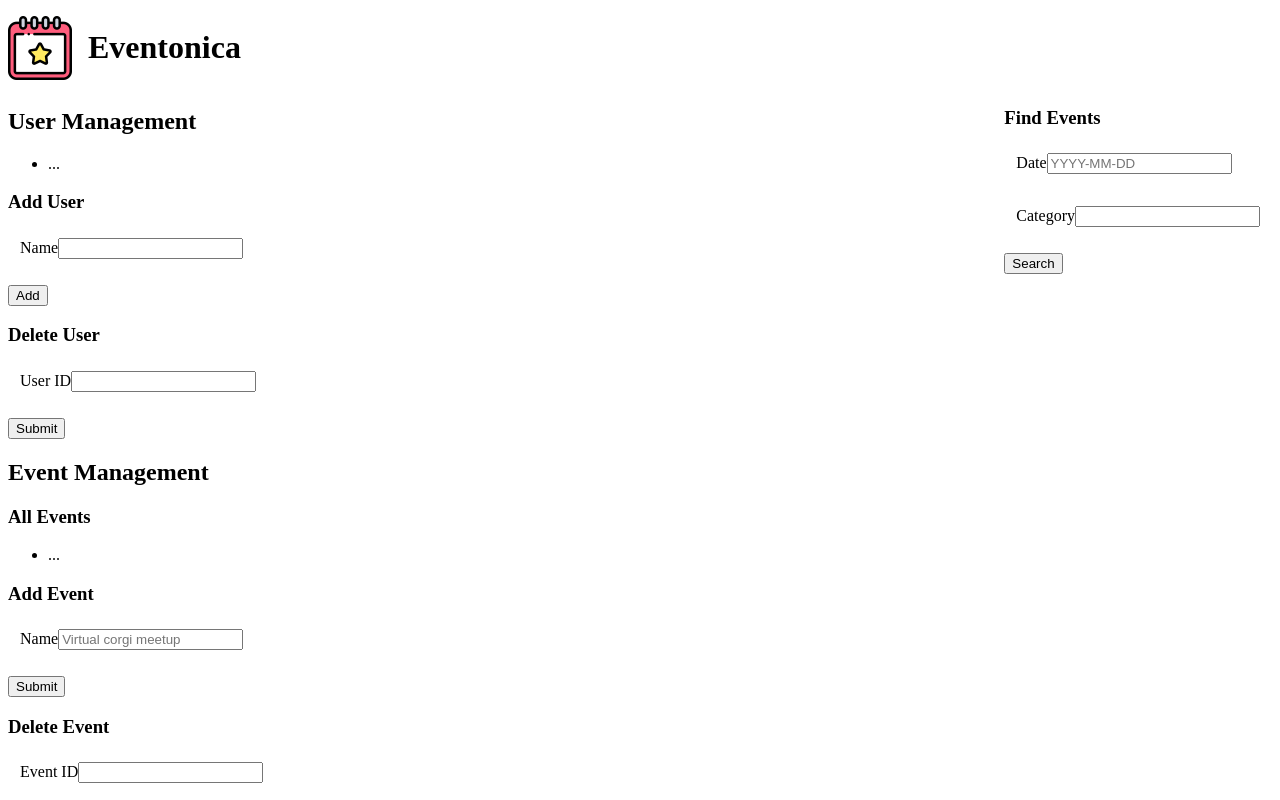
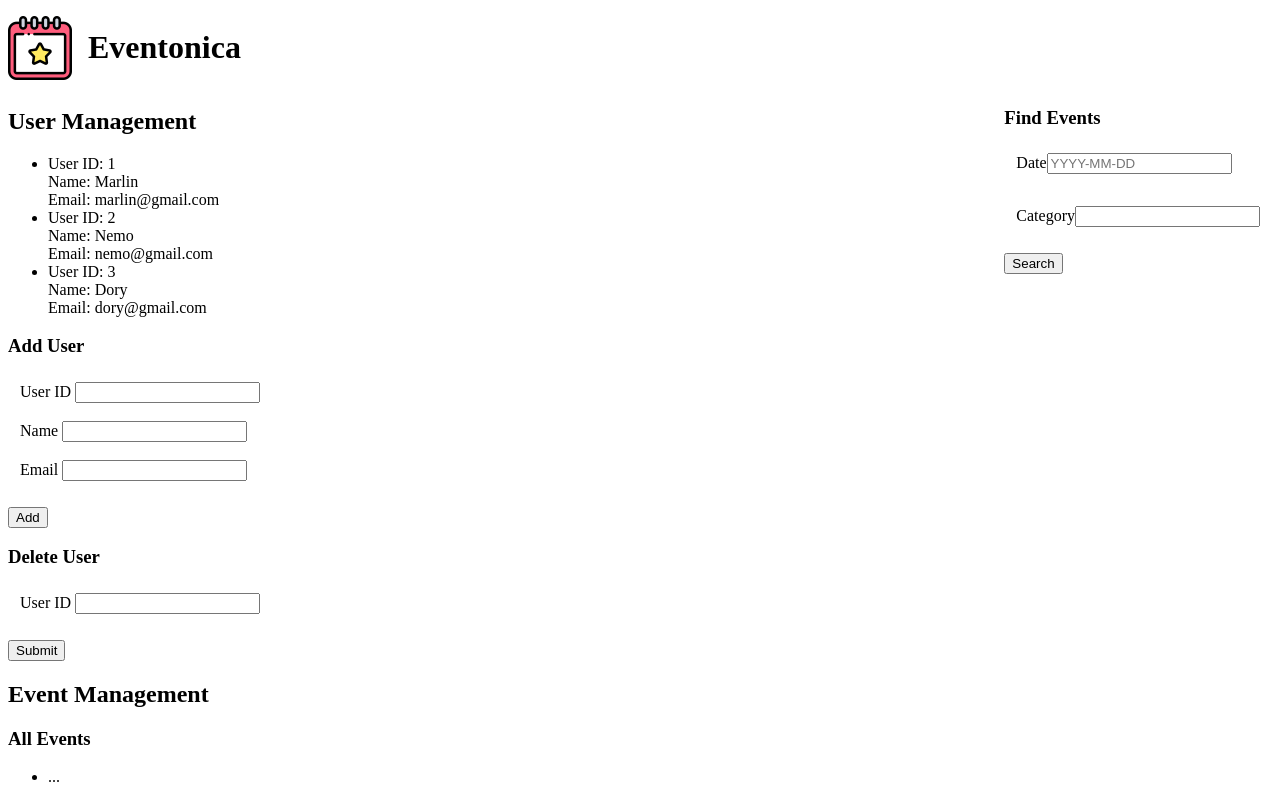
Before and after one commit to xiaozhong21/eventonica, a React (Create React App) app in the folder eventonica-frontend/: page / in a window 1280 px wide. Shown: the top 800 px of the page. Built offline with nearby package versions, Linux system fonts and the light colour scheme.

Commit message:
add features for adding new users and deleting users

```diff
--- a/eventonica-frontend/src/App.js
+++ b/eventonica-frontend/src/App.js
@@ -1,6 +1,7 @@
 import React from "react";
 import calendarImg from './images/calendar.png';
 import Footer from "./components/Footer";
+import Users from "./components/Users";
 import "./App.css";
 
 function App() {
@@ -22,35 +23,7 @@ function App() {
       <main>
         <div className="user-and-events">
           <section className="user-management">
-            <h2>User Management</h2>
-
-            <ul id="users-list">
-              {/* display all existing Users here */}
-              <li>...</li>
-            </ul>
-
-            <div>
-              <h3>Add User</h3>
-              <form id="add-user" action="#">
-                <fieldset>
-                  <label>Name</label>
-                  <input type="text" id="add-user-name" />
-                </fieldset>
-                {/* Add more form fields here */}
-                <input type="submit" value="Add" />
-              </form>
-            </div>
-
-            <div>
-              <h3>Delete User</h3>
-              <form id="delete-user" action="#">
-                <fieldset>
-                  <label>User ID</label>
-                  <input type="text" id="delete-user-id" />
-                </fieldset>
-                <input type="submit" />
-              </form>
-            </div>
+            <Users />
           </section>
 
           <section className="event-management">
--- /dev/null
+++ b/eventonica-frontend/src/components/DeleteUser.js
@@ -0,0 +1,22 @@
+import React from 'react'
+
+export default function DeleteUser({deleteId, setDeleteId, handleDeleteUserForm}) {
+  return (
+    <div>
+      <h3>Delete User</h3>
+      <form id="delete-user" action="#" onSubmit={handleDeleteUserForm}>
+        <fieldset>
+          <label>User ID&nbsp;
+            <input
+              type="number"
+              id="delete-user-id"
+              min="0"
+              value={deleteId}
+              onChange={(e) => setDeleteId(e.target.value)} />
+          </label>
+        </fieldset>
+        <input type="submit" />
+      </form>
+    </div>
+  )
+}
--- /dev/null
+++ b/eventonica-frontend/src/components/Users.js
@@ -0,0 +1,99 @@
+import React, { useState} from 'react'
+import DeleteUser from './DeleteUser';
+
+export default function Users() {
+  const mockUsers = [
+    {
+      id:"1",
+      name: "Marlin",
+      email: "marlin@gmail.com"
+    },
+    {
+      id: "2",
+      name: "Nemo",
+      email: "nemo@gmail.com"
+    },
+    {
+      id: "3",
+      name: "Dory",
+      email: "dory@gmail.com"
+    }
+  ]
+
+  const [users, setUsers] = useState(mockUsers);
+  const [id, setId] = useState('');
+  const [name, setName] = useState('');
+  const [email, setEmail] = useState('');
+  const [deleteId, setDeleteId] = useState('');
+
+  const handleAddUserForm = (userFormSubmit) => {
+    userFormSubmit.preventDefault();
+    const newUser = {
+      id: id,
+      name: name,
+      email: email
+    }
+    setUsers(() => [...users, newUser])
+    setId('');
+    setName('');
+    setEmail('');
+  }
+
+  const handleDeleteUserForm = deleteIdSubmit => {
+    deleteIdSubmit.preventDefault();
+    const newUsers = users.filter(user => user.id !== deleteId);
+    setUsers(newUsers);
+    setDeleteId('');
+  }
+
+  return (
+    <div>
+      <h2>User Management</h2>
+      <ul id="users-list">
+        {users.map(user =>
+          <li key={user.id}>
+            User ID: {user.id}<br/>
+            Name: {user.name}<br/>
+            Email: {user.email}
+          </li>
+        )}
+      </ul>
+      <div>
+        <h3>Add User</h3>
+        <form id="add-user" action="#" onSubmit={handleAddUserForm}>
+          <fieldset>
+          <label>User ID&nbsp;
+              <input
+                type="number"
+                id="add-user-id"
+                min="0"
+                value={id}
+                onChange={(enterId) => setId(enterId.target.value)}
+                required/>
+            </label><br/><br/>
+            <label>Name&nbsp;
+              <input
+                type="text"
+                id="add-user-name"
+                value={name}
+                onChange={(enterName) => setName(enterName.target.value)}
+                required />
+            </label><br/><br/>
+            <label>Email&nbsp;
+              <input
+                type="email"
+                id="add-user-email"
+                value={email}
+                onChange={(enterEmail) => setEmail(enterEmail.target.value)}
+                required />
+            </label>
+          </fieldset>
+          <input type="submit" value="Add" />
+        </form>
+      </div>
+      <div>
+        <DeleteUser deleteId={deleteId} setDeleteId={setDeleteId} handleDeleteUserForm={handleDeleteUserForm}/>
+      </div>
+    </div>
+  )
+}
```
